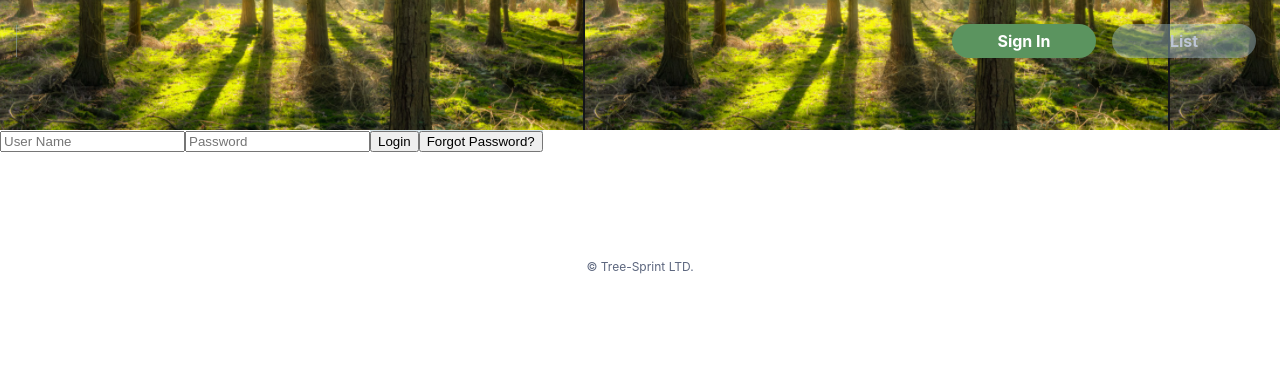
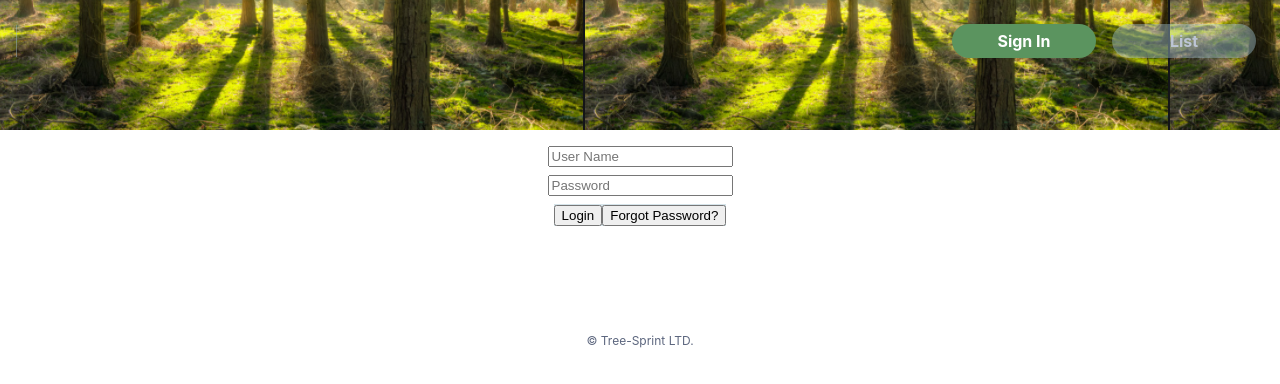
Before and after one commit to alexanderkennedy/ORIGINAL-checker-mate, a React (Create React App) app in the folder client/: page /Login in a window 1280 px wide. Shown: the top 384 px of the page. Built offline with nearby package versions, Linux system fonts and the light colour scheme.

Commit message:
login form styled

```diff
--- a/client/src/pages/Login/Login.jsx
+++ b/client/src/pages/Login/Login.jsx
@@ -1,14 +1,14 @@
 import React, { Component } from 'react';
 import reactRouterDom, { Link } from 'react-router-dom';
-
+import "./Login.scss";
 
 
 class Login extends Component {
     render() {
         return (
-            <div>
-                <input type="text" placeholder="User Name" />
-                <input type="password" placeholder="Password" />
+            <div className="Login__wrap">
+                <input className='Login__name' type="text" placeholder="User Name" />
+                <input className='Login__password' type="password" placeholder="Password" />
               <Link to="/MainList">
                 <button>Login</button>
                 <button>Forgot Password?</button>
--- a/client/src/pages/Login/Login.scss
+++ b/client/src/pages/Login/Login.scss
@@ -0,0 +1,16 @@
+@use "../../styles/partials/variables.scss" as *;
+@use "../../styles/partials/mixins.scss" as *;
+
+.Login {
+    &__wrap{display: flex;
+    flex-direction: column;
+  align-items: center;
+  margin-top: 1rem;
+    }
+    &__name{
+        margin-bottom: .5rem;
+    }
+    &__password{
+        margin-bottom: .5rem;
+    }
+}
```
